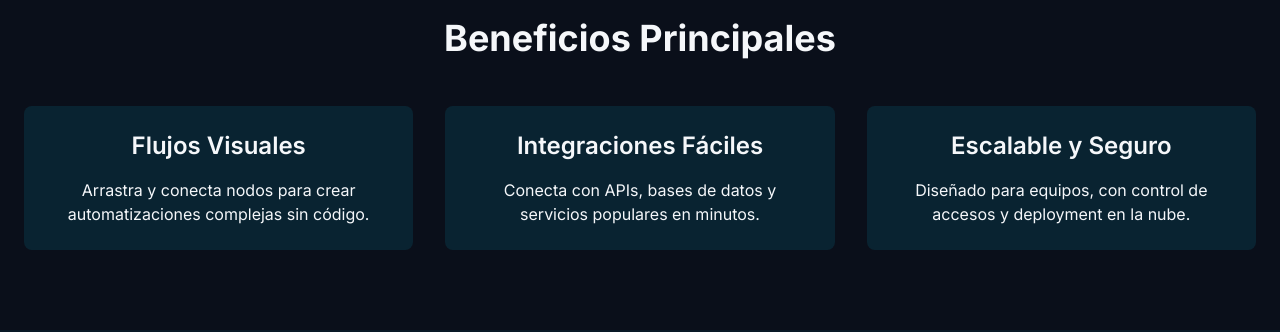
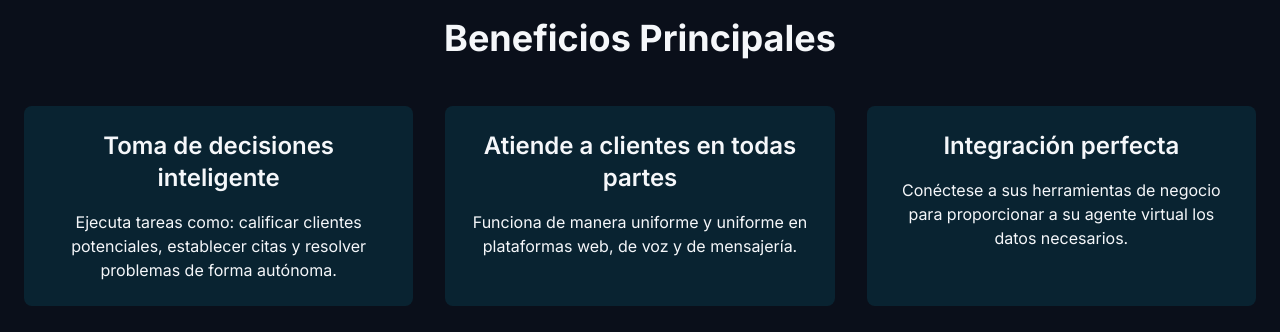
Before and after one commit to carloshac7/r2automation, a Next.js app in the folder frontend/: page / in a window 1280 px wide. Shown: the part 1020-1352 px from the top of the page. Built offline with nearby package versions, Linux system fonts and the light colour scheme.

Commit message:
Actualizar URL del backend a r2automate.up.railway.app

```diff
--- a/frontend/app/components/Features.tsx
+++ b/frontend/app/components/Features.tsx
@@ -4,16 +4,16 @@ import { motion } from "framer-motion";
 
 const features = [
   {
-    title: "Flujos Visuales",
-    description: "Arrastra y conecta nodos para crear automatizaciones complejas sin código.",
+    title: "Toma de decisiones inteligente",
+    description: "Ejecuta tareas como: calificar clientes potenciales, establecer citas y resolver problemas de forma autónoma.",
   },
   {
-    title: "Integraciones Fáciles",
-    description: "Conecta con APIs, bases de datos y servicios populares en minutos.",
+    title: "Atiende a clientes en todas partes",
+    description: "Funciona de manera uniforme y uniforme en plataformas web, de voz y de mensajería.",
   },
   {
-    title: "Escalable y Seguro",
-    description: "Diseñado para equipos, con control de accesos y deployment en la nube.",
+    title: "Integración perfecta",
+    description: "Conéctese a sus herramientas de negocio para proporcionar a su agente virtual los datos necesarios.",
   },
   // TODO: Agregar más features si es necesario
 ];
```
